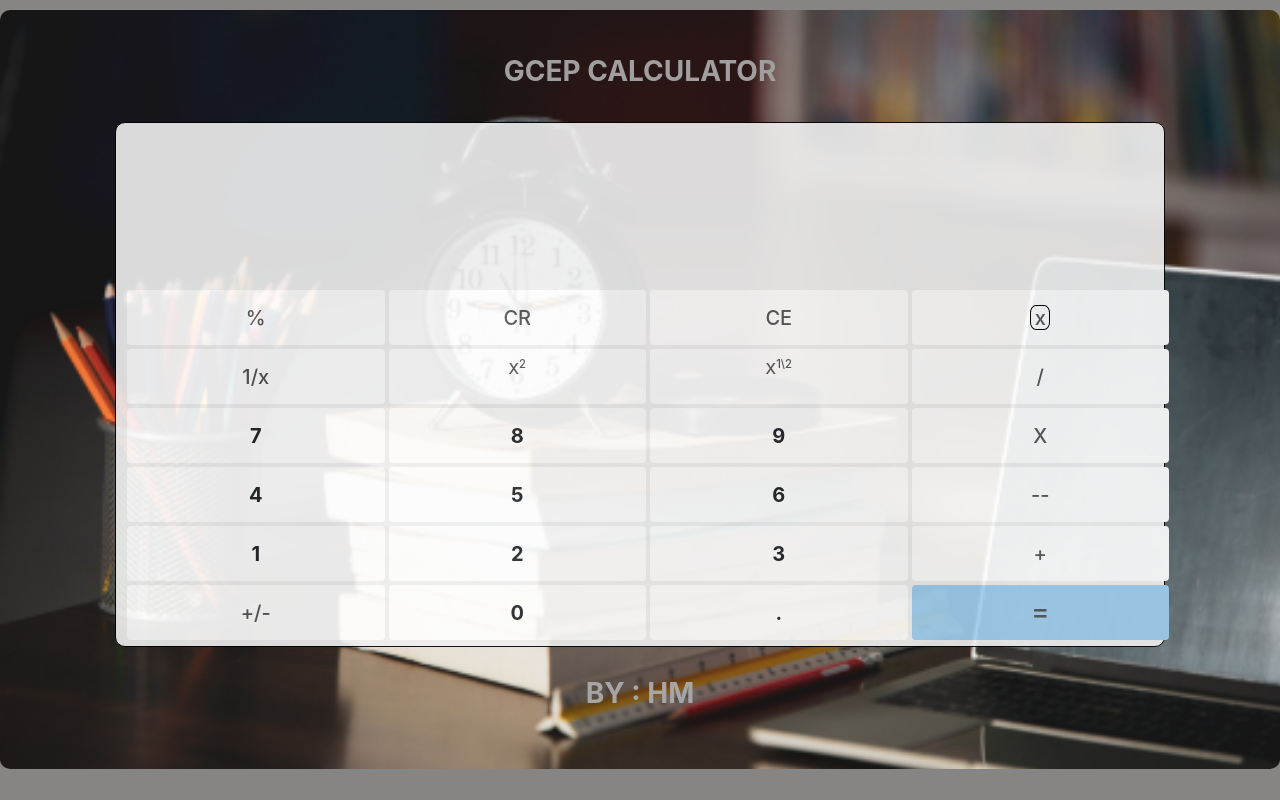
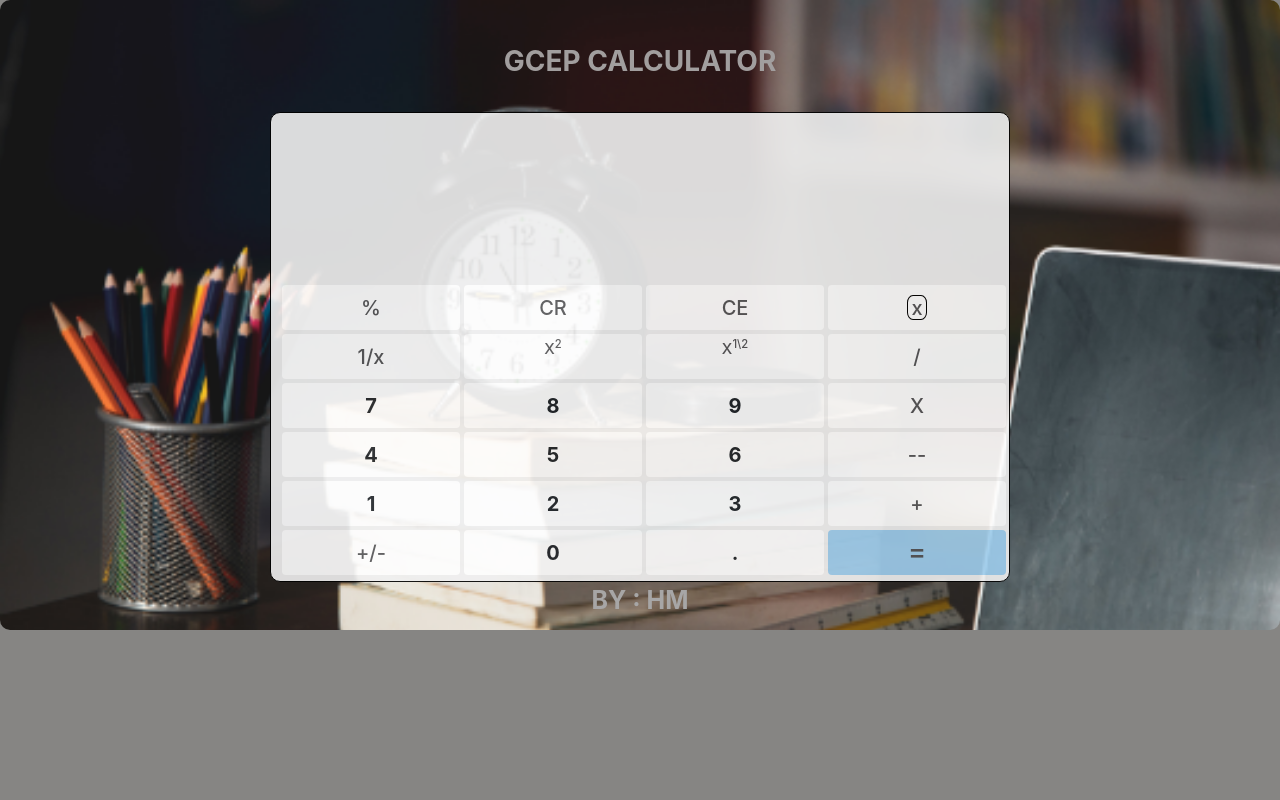
Before and after one commit to Hammad6420/calculator7, a plain HTML site: page index.html in a window 1280 px wide. Drawn offline with nearby package versions, Linux system fonts and the light colour scheme.

Commit message:
result and UI

```diff
--- a/app.js
+++ b/app.js
@@ -165,4 +165,7 @@ function clearC() {
     yy = c.join('');
     console.log(yy)
     document.getElementById('preceding').innerText = yy;
+        // dont show result
+        document.getElementById('resultHead').innerText = '';
+        stp=0;
 }
--- a/index.html
+++ b/index.html
@@ -8,11 +8,12 @@
     <link rel="stylesheet" href="style.css">
 </head>
 <body>
-    <div class="mainContainer mx-auto">
-    <div class="heading">
+    <div class="mainContainer ">
+        <div class="container">
+    <div class="heading m-auto">
       GCEP  CALCULATOR
     </div>
-        <div class="calculatorTheme  col-lg-10 col-sm-10 col-md-10 col-12  ">
+        <div class="calculatorTheme  col-lg-8 col-sm-10 col-md-10 col-12 m-auto ">
             <div class="output col-lg-12 col-sm-12 col-md-12 col-12 ">
                 <div class="preceding" id="preceding"></div>
                 <div id="resultHead"></div>
@@ -61,11 +62,12 @@
 
         </div>
 
-        <div class="ref">
+        <div class="ref m-auto">
             BY : HM
           </div>
 
     </div>
+</div>
 
 </body>
 <script src="https://code.jquery.com/jquery-3.5.1.slim.min.js" integrity="sha384-DfXdz2htPH0lsSSs5nCTpuj/zy4C+OGpamoFVy38MVBnE+IbbVYUew+OrCXaRkfj" crossorigin="anonymous"></script>
--- a/style.css
+++ b/style.css
@@ -11,30 +11,22 @@ body{
     margin: 30px !important;
 }
 .mainContainer{
-display: flex  !important;
-flex-direction: column !important;
-justify-content: center !important;
-align-items: center !important;
-margin: 10px auto !important;
+    box-sizing: border-box;
 padding: 10px !important;
 background-image: url('cal.png') !important;
-background-repeat: no-repeat !important;
 background-size: cover !important;
 border-radius: 10px !important;
-padding-bottom: 30px !important;
 }
 .calculatorTheme{
     opacity: 0.9 !important;
     background-color: rgb(240, 240, 240) !important;
-    padding:15px 2px 4px 2px !important;
+    padding:20px 10px 4px 2px !important;
     border: 1px solid black !important;
     border-radius: 10px !important;
 
 }
 .output{
-    display: flex !important;
-    flex-direction: column !important;
-    justify-content: center !important;
+    padding:0px 10px 0px 10px !important;
 background-color: transparent !important;
 height: 150px;
 }
@@ -56,18 +48,17 @@ height: 150px;
     font-weight: 700 !important;
     font-size: 28px !important;
 background-color: transparent !important;
-    margin-bottom: 20px !important;
+margin-bottom: 20px !important;
     padding: 0px 8px 0px 8px !important;
+    box-sizing: border-box;
 }
 .buttonMain{
     display: flex !important;
-    align-items: center !important;
-    justify-content: space-around !important;
     padding: 0px 7px 0px 7px !important;
 }
 .btn{
     width: 100% !important;
-height: 55px !important;
+height: 45px !important;
 border: none !important;
 margin: 2px 2px !important;
 background-color: white !important;
@@ -116,7 +107,7 @@ transition: 0.1s !important;
         text-align: left !important;
     }
     .ref{
-        font-size: 28px;
+        font-size: 25px;
         font-weight: 700;
         color: rgb(167, 166, 166);
         text-align: center;
```
